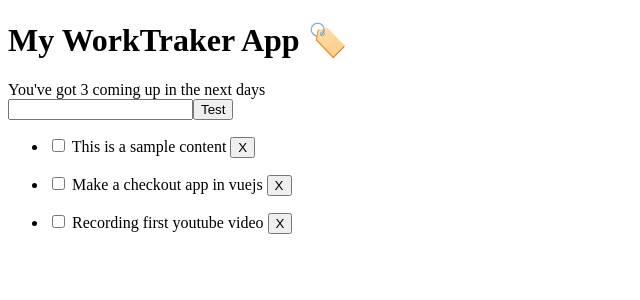
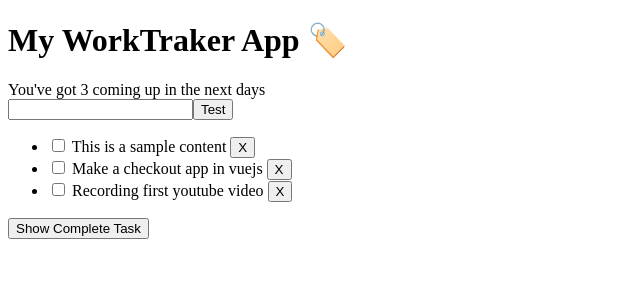
Before and after one commit to SophoLab/vue-work-traker, a Vue app: page / in a window 1280 px wide. Shown: the top 300 px of the page, without its empty margins (0-640 px from the left). Built offline with nearby package versions, Linux system fonts and the light colour scheme.

Commit message:
filter task

```diff
--- /dev/null
+++ b/src/components/FilterTaskButton.vue
@@ -0,0 +1,28 @@
+<template>
+    <button @click="taskFilter">{{showTask}}</button>
+</template>
+
+<script>
+export default {
+    data(){
+        return {
+            displayTask: false
+        }
+    },
+    methods: {
+        taskFilter(){
+            this.displayTask = !this.displayTask
+            this.$emit('taskFilter', this.displayTask)
+        }
+    },
+    computed: {
+        showTask(){
+            return this.displayTask ? 'Show All Task' : 'Show Complete Task'
+        }
+    }
+}
+</script>
+
+<style>
+
+</style>
--- a/src/components/Todo.vue
+++ b/src/components/Todo.vue
@@ -5,7 +5,10 @@
     <!-- Todo Input -->
     <TodoInput @add-todo="addTodo" />
     <!-- Todo List -->
-    <TodoList :todos="todos"/>
+    <TodoList :todos="filterTask"/>
+    <!-- Todo Filter Button -->
+    <FilterTaskButton @task-filter="taskFilter" />
+
   </div>
 </template>
 
@@ -13,17 +16,20 @@
 import TodoHeader from './TodoHeader.vue'
 import TodoList from './TodoList.vue'
 import TodoInput from './TodoInput.vue'
+import FilterTaskButton from './FilterTaskButton.vue'
 
 let id = 0
 export default {
   components: {
     TodoHeader,
     TodoList,
-    TodoInput
+    TodoInput,
+    FilterTaskButton
 },
     data(){
       return {
         todosNumber: 0,
+        showTask: null,
         todos : [
           {id : id++, content: 'This is a sample content', done: false},
           {id : id++, content: 'Make a checkout app in vuejs', done: false},
@@ -34,13 +40,24 @@ export default {
     methods:{
       addTodo(content){
         this.todos.push({id: id++, content: content, done: false})
-      }
+      },
+      taskFilter(displayTask){
+        this.showTask = displayTask
+    }
     },
-    computed: {
+    computed : {
       todoNumber(){
         return this.todos.length
+      },
+      filterTask(){
+          if(this.showTask){
+            console.log('display complete task');
+            return this.todos.filter((task) => {return task.done == true})
+          }
+            console.log('display  all task');
+            return this.todos
+        }
       }
-    }
 }
 </script>
 
--- a/src/components/TodoList.vue
+++ b/src/components/TodoList.vue
@@ -1,8 +1,11 @@
 <template>
   <div class="todo-list">
       <h2 v-show="todos.length == 0">This list is empty</h2>
-      <ul v-for="todo in todos" :key="todo">
-          <li :class="{done : todo.done}"> <input type="checkbox" name="done" v-model="todo.done" id=""> {{todo.content}} <button @click="getTodo(todo)">X</button></li>
+      <ul>
+          <li v-for="todo in todos" :key="todo" :class="{done : todo.done}">
+              <input type="checkbox" name="done" v-model="todo.done" id=""> {{todo.content}}
+              <button @click="getTodo(todo)">X</button>
+        </li>
       </ul>
   </div>
 </template>
@@ -10,11 +13,16 @@
 <script>
 export default {
     props: ['todos'],
+    data(){
+        return {
+        }
+    },
     methods: {
         getTodo(todo){
             const index = this.todos.indexOf(todo)
             this.todos.splice(index, 1)
-        }
+        },
+
     }
 }
 </script>
```
